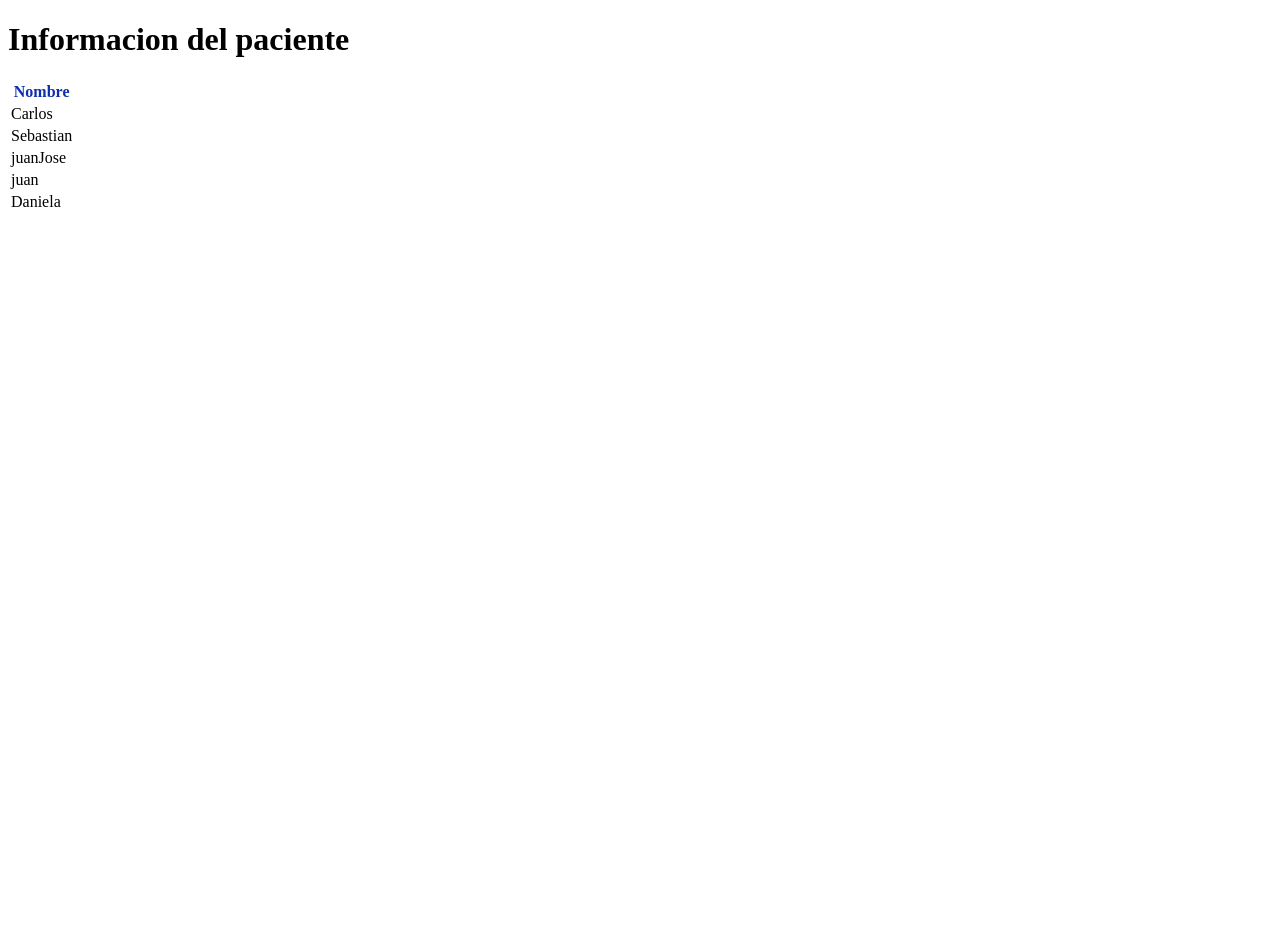
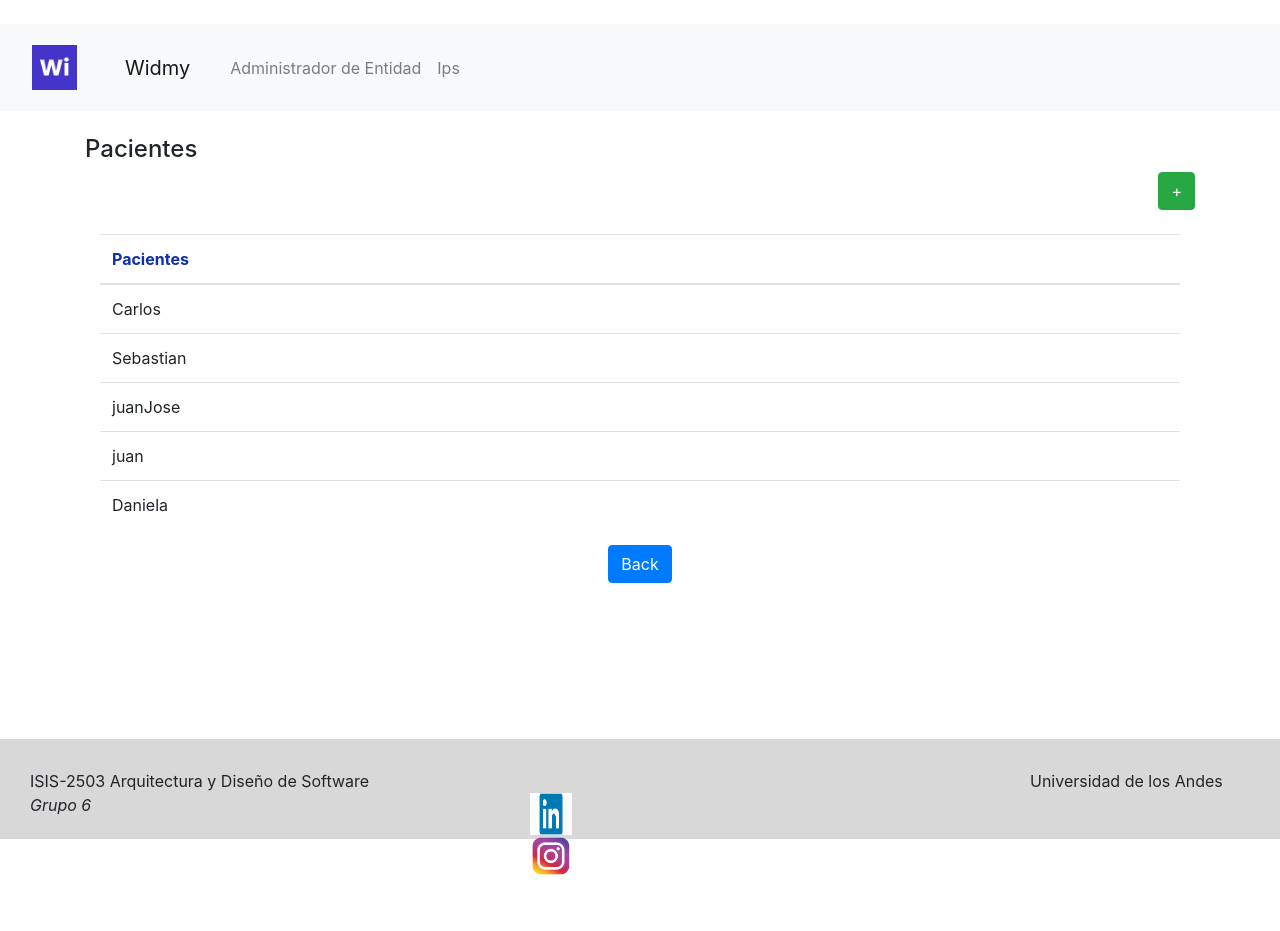
Before and after one commit to montejs3/ArquiSoft, a Django app: page /paciente/ in a window 1280 px wide. Before the commit the page ends 207 px from the top, so only its background shows below. Run offline with Django 3.2, Linux system fonts and the light colour scheme; data comes from the database, SQL or seed files in the repository; both versions use the stored data as it was after the commit; some libraries are stand-ins or nearby versions.

Commit message:
PacienteListo

```diff
--- a/ProyectoSistrans/bughunter/bughunter/templates/base.html
+++ b/ProyectoSistrans/bughunter/bughunter/templates/base.html
@@ -12,18 +12,22 @@
         <br>
         <nav class="navbar navbar-expand-lg navbar-light bg-light">
 
-
+            <nav class="navbar navbar-light bg-light">
+                <a class="navbar-brand" href="/">
+                <img src="/static/media/widmylogo.jpg" width="45" height="45" alt="">
+                </a>
+            </nav>
 
           <nav class="navbar navbar-light bg-light">
               <a class="navbar-brand" href="/">
-                  Monitoring App
+                  Widmy
               </a>
           </nav>
 
           <div class="collapse navbar-collapse" id="navbarSupportedContent">
             <ul class="navbar-nav mr-auto">
                 <li class="nav-item">
-                    <a class="nav-link" href="/paciente/">Paciente</a>
+                    <a class="nav-link" href="/paciente/">Administrador de Entidad</a>
                 </li>
                 <li class="nav-item">
                     <a class="nav-link" href="/ips/">Ips</a>
@@ -37,12 +41,21 @@
         </nav>
 
 
+
+
+
         <main>
           <div class="container" style="min-height: 580px;">
           {% block content %}
           {% endblock %}
           </div>
         </main>
+
+
+        <div>
+
+
+        </div>
 
     </body>
 
@@ -53,9 +66,23 @@
 
             <div style="padding: 30px">
                 <div style="float: left; width: 400px;" >ISIS-2503 Arquitectura y Diseño de Software</div>
+
                 <div style="float: right; width: 220px;" >Universidad de los Andes</div>
                 <br>
-                <div style="float: left; width: 400px;" ><i>   Díaz</i></div>
+
+                <div style="float: left; width: 400px;" ><i>Grupo 6</i></div>
+                <div >
+                    <div style=" width: 220px; margin: 0px auto;" >
+                        <a href="https://www.linkedin.com/company/widmy">
+                        <img src="/static/media/link.jpg" alt="Linkedin" style="width:42px;height:42px;">
+                        </a>
+                    </div>
+                    <div style="width: 220px; margin: 0px auto;" >
+                        <a href="https://www.instagram.com/widmy_co/">
+                        <img src="/static/media/instagram.png" alt="Instagram" style="width:42px;height:42px;">
+                        </a>
+                    </div>
+                </div>
             </div>
             <br>
 
--- a/ProyectoSistrans/bughunter/bughunter/templates/index.html
+++ b/ProyectoSistrans/bughunter/bughunter/templates/index.html
@@ -2,7 +2,10 @@
 {% block content %}
 
     <div >
-           <h1>Hola</h1>
+        <img src="/static/media/widmy.jpg" width="50%" >
+
+           <h1>Quienes Somos</h1>
+           <h3>Widmy es el startup que está revolucionando los sistemas de información médicos. Nos enfocamos en las historias clínicas, interconectándolas y automatizándolas, Optimizando los procesos médicos, permitiendo a los profesionales de la salud enfocarse en lo que de verdad importa: La atención al paciente.</h3>
     </div>
 
 {% endblock %}
--- a/ProyectoSistrans/bughunter/paciente/templates/Paciente/paciente.html
+++ b/ProyectoSistrans/bughunter/paciente/templates/Paciente/paciente.html
@@ -1,20 +1,31 @@
-<!DOCTYPE html>
-<html lang="en">
-<head>
-    <meta charset="UTF-8">
-    <meta http-equiv="X-UA-Compatible" content="IE=edge">
-    <meta name="viewport" content="width=device-width, initial-scale=1.0">
-    <title>Paciente</title>
-</head>
-<body>
-    <h1>Informacion del paciente</h1>
+{% extends 'base.html' %}
+{% block content %}
+
+<div class="content">
+    <div class="">
+        <div class="page-header-title">
+            <h4 class="page-title">Pacientes</h4>
+            <div style="text-align:right;">
+                <button type="button" class="btn btn-success waves-effect waves-light"
+                        onClick=" window.location.href='/pacientecreate' " style="text-align:center;">+
+                </button>
+            </div>
+        </div>
+    </div>
+
+    <br>
+
+    <div class="page-content-wrapper">
+        <div class="container">
+            <!-- Content page -->
+
+            <div class="panel panel-default">
+                <div class="panel-body">
+
                     <table class="table table-hover">
                         <thead>
                         <tr style="color:#0E2EB0">
-
-            <th>Nombre</th>
-
-
+                            <th>Pacientes</th>
                         </tr>
                         </thead>
                         <tbody>
@@ -29,5 +40,17 @@
 
                         </tbody>
                     </table>
-</body>
-</html>
+
+                    <div style="text-align:center;">
+                        <button type="button" class="btn btn-primary waves-effect waves-light"
+                                onClick=" window.location.href='/' ">
+                            Back
+                        </button>
+                    </div>
+
+                </div>
+            </div>
+        </div>
+    </div>
+</div>
+{% endblock %}
```
Also changed, not shown: ProyectoSistrans/bughunter/paciente/templates/Paciente/pacienteCreate.html (+12 -0 lines), ProyectoSistrans/bughunter/bughunter/static/media/instagram.png (added), ProyectoSistrans/bughunter/bughunter/static/media/instagram.webp (added), ProyectoSistrans/bughunter/bughunter/static/media/link.jpg (added), ProyectoSistrans/bughunter/bughunter/static/media/logo.png (added), ProyectoSistrans/bughunter/bughunter/static/media/widmy.jpg (added), ProyectoSistrans/bughunter/bughunter/static/media/widmylogo.jpg (added), ProyectoSistrans/bughunter/db.sqlite3. Lines whose indentation alone changed are shown as unchanged.
